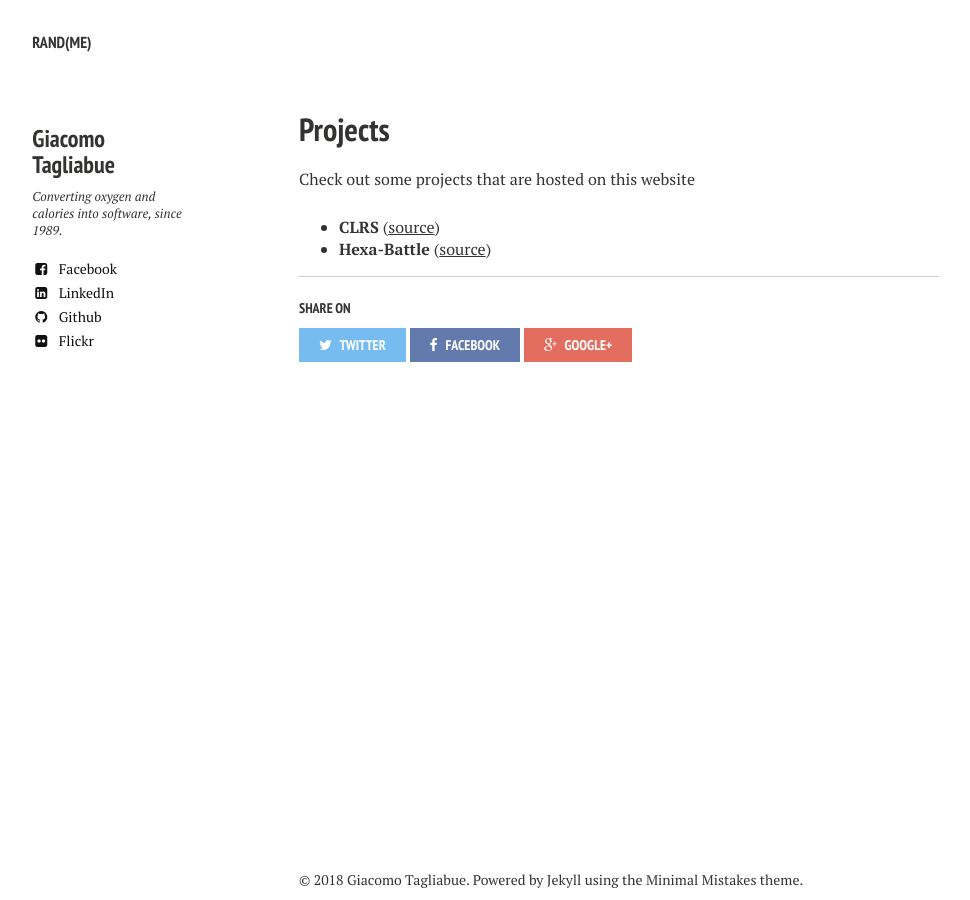
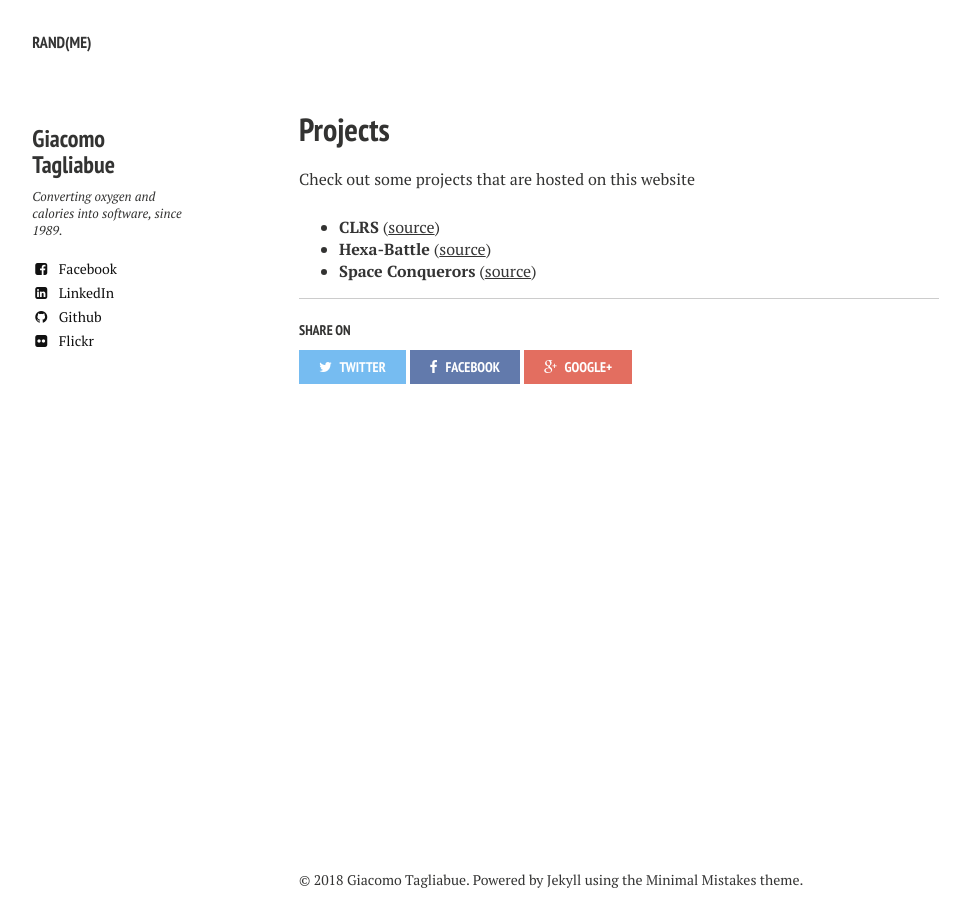
Before and after one commit to itajaja/itajaja.github.io, a Jekyll site: the page built from projects/index.md, in a window 1280 px wide. Shown: the whole page, without its empty margins (21-991 px from the left). Built offline with Jekyll 4.4.1, drawn with Linux system fonts in a browser that asks for light colours; nearby versions of some CDN libraries.

Commit message:
Update index.md

```diff
--- a/projects/index.md
+++ b/projects/index.md
@@ -11,3 +11,4 @@ Check out some projects that are hosted on this website
 
 - **[CLRS](http://giacomotag.io/clrs)** ([source](http://github.com/itajaja/clrs))
 - **[Hexa-Battle](http://giacomotag.io/hb)** ([source](http://github.com/itajaja/hb))
+- **[Space Conquerors](https://sco-front-end.herokuapp.com)** ([source](http://github.com/itajaja/space-conquerors))
```
